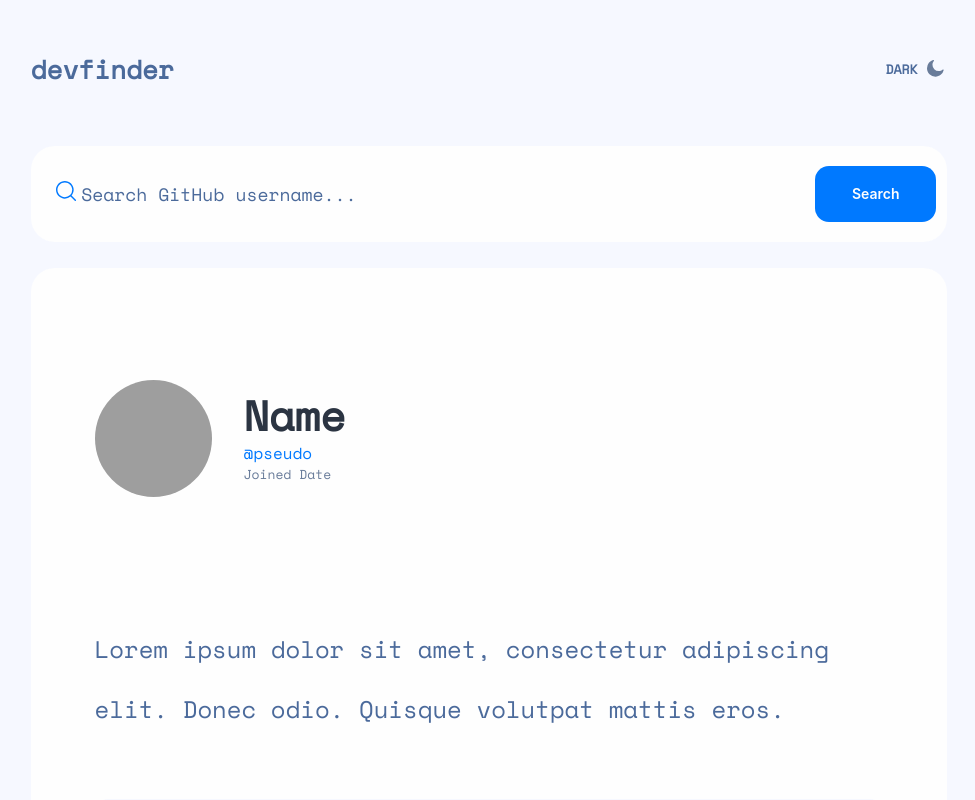
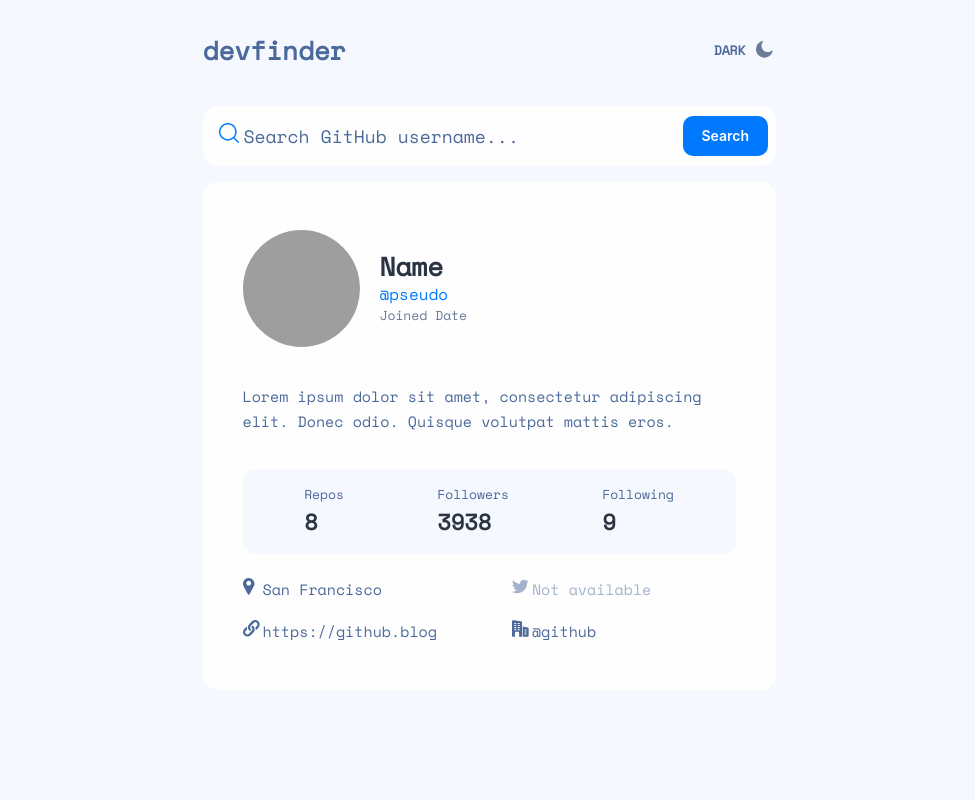
Before and after one commit to dreyzu/devfinder, a React (Vite) app: page / in a window 1280 px wide. Shown: the top 800 px of the page, without its empty margins (151-1126 px from the left). Built offline with nearby package versions, Linux system fonts and the light colour scheme; grey boxes are pictures that could not be loaded.

Commit message:
change values to px

```diff
--- a/src/components/Card.tsx
+++ b/src/components/Card.tsx
@@ -1,6 +1,6 @@
 import "@fontsource/space-mono";
 
-import { Flex, Image } from "@chakra-ui/react";
+import { Flex } from "@chakra-ui/react";
 
 import { ImageDiv } from "./card-parts/cards-desktop/ImageDiv";
 import { Description } from "./card-parts/Description";
@@ -8,7 +8,6 @@ import { Socials } from "./card-parts/Socials";
 import { Stats } from "./card-parts/Stats";
 import { Summary } from "./card-parts/Summary";
 
-// conversion to em or rem is done but still need to check on figma for real sizes
 export const Card = () => {
     return (
         <Flex
@@ -16,8 +15,8 @@ export const Card = () => {
             w="100%"
             fontFamily="space mono"
             alignItems="flex-start"
-            pl={["2em", "2em", "4em", 0]}
-            pr={["2em", "2em", "4em", 0]}
+            pl={["20px", "20px", "40px", 0]}
+            pr={["20px", "20px", "40px", 0]}
         >
             {/* ImageDiv is for desktop device only */}
             <ImageDiv />
@@ -25,8 +24,8 @@ export const Card = () => {
                 direction="column"
                 justifyContent="flex-start"
                 alignItems="flex-start"
-                w={["100%", "100%", "100%", "48em"]}
-                ml={[0, 0, 0, "3.7em"]}
+                w={["100%", "100%", "100%", "480px"]}
+                ml={[0, 0, 0, "37px"]}
             >
                 {/* profile icon + name + username + joined date div */}
                 <Summary />
--- a/src/components/Header.tsx
+++ b/src/components/Header.tsx
@@ -1,14 +1,13 @@
 import "@fontsource/space-mono";
 
-import { Box, Button, Flex, Heading, Icon, Spacer, Text, useColorMode, useColorModeValue } from "@chakra-ui/react";
+import { Box, Button, Flex, Icon, Spacer, Text, useColorMode, useColorModeValue } from "@chakra-ui/react";
 
-// conversion to em or rem is done but still need to check on figma for real sizes
 export const Header = () => {
     const { toggleColorMode, colorMode } = useColorMode();
     return (
         <Flex
-            w={["30em", "32.7em", "57.3em", "73em"]}
-            mt="3.1em"
+            w={["300px", "327px", "573px", "730px"]}
+            mt="31px"
             alignItems="flex-start"
             justifyContent="center"
             fontFamily="space mono"
--- a/src/components/Homepage.tsx
+++ b/src/components/Homepage.tsx
@@ -7,7 +7,13 @@ import { SearchBar } from "./SearchBar";
 export const HomePage = () => {
     const { toggleColorMode, colorMode } = useColorMode();
     return (
-        <Flex direction="column" alignItems="center" bg={useColorModeValue("grey-white", "marine-blue")} w="100%">
+        <Flex
+            direction="column"
+            alignItems="center"
+            bg={useColorModeValue("grey-white", "marine-blue")}
+            minW="100vw"
+            w="100%"
+        >
             <Header />
             <SearchBar />
             <Profile />
--- a/src/components/Profile.tsx
+++ b/src/components/Profile.tsx
@@ -4,19 +4,18 @@ import { Flex, Icon, useColorMode, useColorModeValue } from "@chakra-ui/react";
 
 import { Card } from "./Card";
 
-// conversion to em or rem is done but still need to check on figma for real sizes
 export const Profile = () => {
     const { toggleColorMode, colorMode } = useColorMode();
     return (
         <Flex
-            w={["30em", "32.7em", "57.3em", "73em"]}
-            borderRadius="1.5em"
+            w={["300px", "327px", "573px", "730px"]}
+            borderRadius="15px"
             alignItems="flex-start"
             background={useColorModeValue("white", "blue-high")}
             id="profile"
-            py="4.8em"
-            mb="14.5em"
-            mt="1.6em"
+            py="48px"
+            mb="145px"
+            mt="16px"
         >
             <Card />
         </Flex>
--- a/src/components/SearchBar.tsx
+++ b/src/components/SearchBar.tsx
@@ -13,29 +13,28 @@ import {
     useColorModeValue,
 } from "@chakra-ui/react";
 
-// conversion to em or rem is done but still need to check on figma for real sizes
 export const SearchBar = () => {
     const { toggleColorMode, colorMode } = useColorMode();
 
     return (
         <Flex
-            mt="3.6em"
-            w={["30em", "32.7em", "57.3em", "73em"]}
-            minHeight="6em"
+            mt="36px"
+            w={["300px", "327px", "573px", "730px"]}
+            minHeight="60px"
             justifyContent="center"
             alignItems="center"
-            borderRadius="1.5em"
+            borderRadius="15px"
             background={useColorModeValue("white", "blue-high")}
             id="searchbar"
         >
             <FormControl>
                 <Flex alignItems="center">
-                    <InputGroup id="input" ml="1.6em" mr="0.8em">
+                    <InputGroup id="input" ml="16px" mr="8px">
                         <InputLeftElement
                             pointerEvents="none"
                             w="2rem"
                             h="2rem"
-                            children={<SearchIcon w="2em" h="2em" />}
+                            children={<SearchIcon w="20px" h="20px" />}
                         />
                         <Input
                             placeholder="Search GitHub username..."
@@ -49,10 +48,10 @@ export const SearchBar = () => {
                     <Spacer display={["none", "none", "flex"]} />
                     <Button
                         p={0}
-                        w={["8.4em", "10.6em"]}
-                        mr="0.8em"
-                        minHeight="4em"
-                        borderRadius="1em"
+                        w={["84px", "106px"]}
+                        mr="8px"
+                        minHeight="40px"
+                        borderRadius="10px"
                         background="blue"
                         color="white"
                         type="submit"
--- a/src/components/card-parts/Description.tsx
+++ b/src/components/card-parts/Description.tsx
@@ -1,16 +1,15 @@
 import { Flex, Text, useColorModeValue } from "@chakra-ui/react";
 
-// conversion to em or rem is done but still need to check on figma for real sizes
 export const Description = () => {
     return (
         <Flex
-            mt={["3.3em", "2.4em", "2.4em", "2em"]}
-            h="7.5em"
+            mt={["33px", "33px", "24px", "20px"]}
+            h="75px"
             w="100%"
             alignItems="center"
-            fontSize={["1.2em", "1.5em"]}
+            fontSize={["1.2rem", "1.5rem"]}
         >
-            <Text lineHeight="2.5em" color={useColorModeValue("pale-blue", "white")}>
+            <Text lineHeight="25px" color={useColorModeValue("pale-blue", "white")}>
                 Lorem ipsum dolor sit amet, consectetur adipiscing elit. Donec odio. Quisque volutpat mattis eros.
             </Text>
         </Flex>
--- a/src/components/card-parts/Socials.tsx
+++ b/src/components/card-parts/Socials.tsx
@@ -1,11 +1,10 @@
 import { Flex, Icon, Link, Text, Wrap, useColorModeValue } from "@chakra-ui/react";
 
-//conversion to em is done but still need to check figma files for real sizes.
 export const Socials = () => {
     return (
         <Flex
             direction={["column", "column", "row", "row"]}
-            mt="2.4em"
+            mt="24px"
             fontSize={["1rem", "1.3rem", "1.5rem"]}
             color={useColorModeValue("pale-blue", "white")}
             w="100%"
@@ -13,25 +12,25 @@ export const Socials = () => {
             <Flex direction="column">
                 {/* location */}
                 <Flex>
-                    <LocationIcon w="2em" h="2em" />
+                    <LocationIcon w="20px" h="20px" />
                     <Text>San Francisco</Text>
                 </Flex>
-                <Flex mt={["1.6em", "1.9em", "1.9em"]}>
+                <Flex mt={["16px", "19px", "19px", "19px"]}>
                     {/* website */}
-                    <WebsiteIcon w="2em" h="2em" />
+                    <WebsiteIcon w="20px" h="20px" />
                     <Link href="https://github.blog">https://github.blog</Link>
                 </Flex>
             </Flex>
 
             <Flex direction="column" ml={[0, 0, "5em", "5em"]}>
-                <Flex mt={["1.6em", "1.6em", 0, 0]} opacity="50%" alignItems="center">
+                <Flex mt={["16px", "16px", 0, 0]} opacity="50%" alignItems="center">
                     {/* twitter */}
-                    <TwitterIcon w="2em" h="2em" />
+                    <TwitterIcon w="20px" h="20px" />
                     <Link>Not available</Link>
                 </Flex>
                 {/* company */}
-                <Flex mt={["1.6em", "1.9em"]}>
-                    <CompanyIcon w="2em" h="2em" />
+                <Flex mt={["16px", "19px"]}>
+                    <CompanyIcon w="20px" h="20px" />
                     <Text>@github</Text>
                 </Flex>
             </Flex>
--- a/src/components/card-parts/Stats.tsx
+++ b/src/components/card-parts/Stats.tsx
@@ -8,10 +8,10 @@ export const Stats = () => {
             background={useColorModeValue("grey-white", "marine-blue")}
             justifyContent="space-around"
             alignItems="center"
-            mt="2.3em"
-            h="8.5em"
+            mt="23px"
+            h="85px"
             w="100%"
-            px="1.5em"
+            px="15px"
             fontSize={["1.1rem", "1.1rem", "1.3rem", "null"]}
         >
             <Flex direction="column" alignItems={["center", "flex-start", "Flex-start"]}>
--- a/src/components/card-parts/Summary.tsx
+++ b/src/components/card-parts/Summary.tsx
@@ -1,15 +1,14 @@
 import "@fontsource/space-mono";
 
-import { Flex, Heading, Image, Link, Spacer, Text, useColorModeValue } from "@chakra-ui/react";
+import { Flex, Heading, Image, Spacer, Text, useColorModeValue } from "@chakra-ui/react";
 
-// conversion to em or rem is done but still need to check on figma for real sizes
 export const Summary = () => {
     return (
         <Flex
-            w={["23em", "35em", "100%"]}
-            h={["7em", "7em", "11.7em", "auto"]}
+            w={["230px", "350px"]}
+            h={["70px", "70px", "117px", "auto"]}
             fontFamily="space mono"
-            fontSize={["1.3rem", "1.6rem"]}
+            fontSize={["1.1rem", "1.3rem", "1.6rem"]}
             justifyContent="flex-start"
             alignItems={["center", "center", "center", "flex-start"]}
             id="summary"
@@ -17,14 +16,14 @@ export const Summary = () => {
             {/* Image for mobile only, up to tablet devices */}
             <Image
                 borderRadius="full"
-                boxSize={["70px", "117px"]}
+                boxSize={["70px", "70px", "117px"]}
                 src="https://bit.ly/dan-abramov"
                 alt="Dan Abramov"
                 display={["flex", "flex", "flex", "none"]}
             />
-            <Flex direction="column" ml={["2em", "2em", "2em", 0]}>
+            <Flex direction="column" ml={["20px", "20px", "20px", 0]}>
                 <Heading
-                    fontSize={["1.6em", "1.6em", "2.6em"]}
+                    fontSize={["1.6rem", "1.6rem", "2.6rem"]}
                     fontWeight="bold"
                     fontFamily="space mono"
                     color={useColorModeValue("grey-black", "white")}
@@ -43,7 +42,7 @@ export const Summary = () => {
             </Flex>
             <Spacer display={["none", "none", "none", "flex"]} />
             {/* desktop only */}
-            <Flex display={["none", "none", "none", "flex"]} mt="0.5em">
+            <Flex display={["none", "none", "none", "flex"]} mt="5px">
                 <Text fontSize="1.6rem" color={useColorModeValue("grey-blue", "white")}>
                     Joined Date
                 </Text>
--- a/src/components/card-parts/cards-desktop/ImageDiv.tsx
+++ b/src/components/card-parts/cards-desktop/ImageDiv.tsx
@@ -4,8 +4,8 @@ import { Flex, Image } from "@chakra-ui/react";
 
 export const ImageDiv = () => {
     return (
-        <Flex direction="column" display={["none", "none", "none", "flex"]} ml="4.8em" h="100%" w="11.7em">
-            <Image borderRadius="full" boxSize="11.7em" src="https://bit.ly/dan-abramov" alt="Dan Abramov" />
+        <Flex direction="column" display={["none", "none", "none", "flex"]} ml="48px" h="100%" w="117px">
+            <Image borderRadius="full" boxSize="117px" src="https://bit.ly/dan-abramov" alt="Dan Abramov" />
         </Flex>
     );
 };
```
